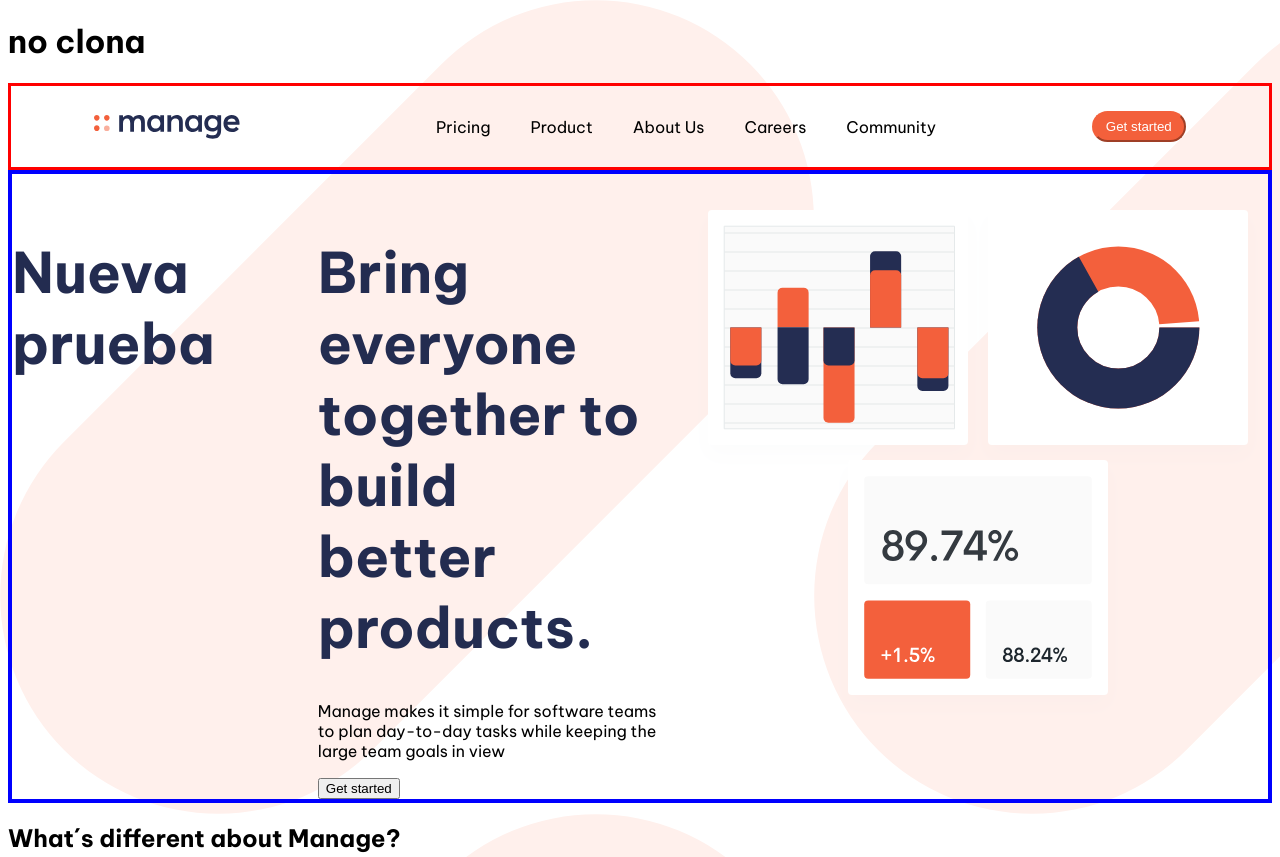
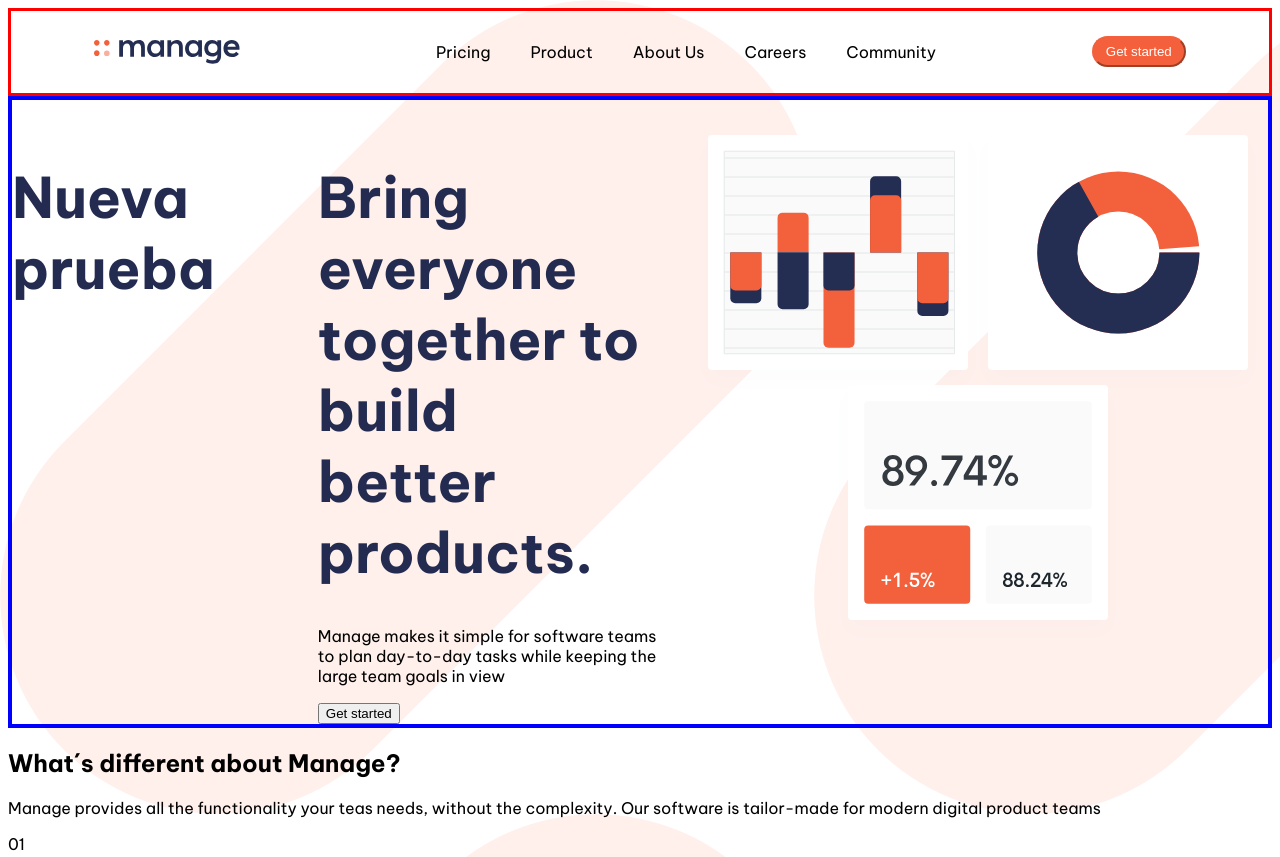
Before and after one commit to FrancyVergara7/Repositorio-Personal-, a plain HTML site: page index.html in a window 1280 px wide. Shown: the top 857 px of the page. Drawn offline with Linux system fonts and the light colour scheme.

Commit message:
elimine no clona

```diff
--- a/index.html
+++ b/index.html
@@ -11,7 +11,6 @@
     <title>Proyecto final</title>
 </head>
 <body>
-    <h1>no clona</h1>
     <header>
         <img id="logo" src="img/logo.svg" alt="logo">
         <nav>
```
